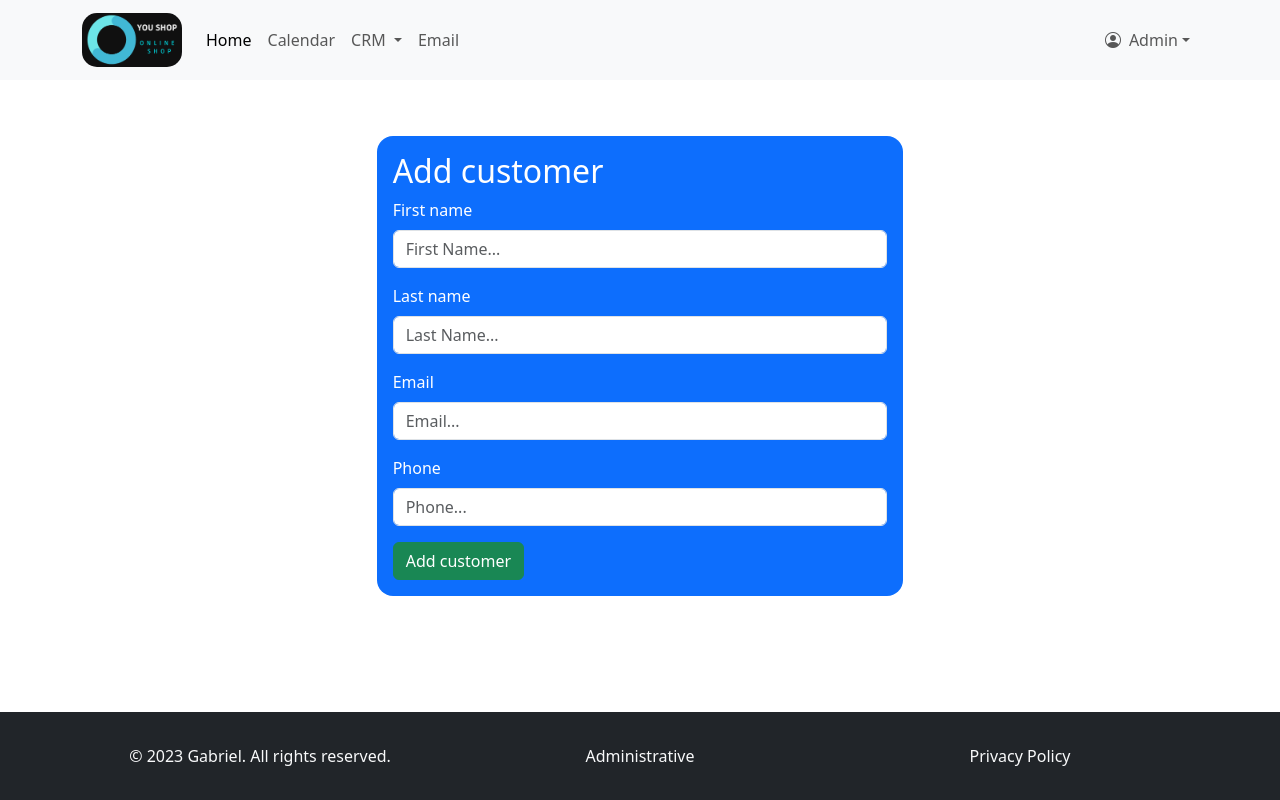
After one commit to GabrielVasconceloss/crm, a Django app: page /crm/add-customer/ in a window 1280 px wide. The commit adds this page. Run offline with Django 4.2, Linux system fonts and the light colour scheme; a user stored in the database is signed in; some libraries are stand-ins or nearby versions.

Commit message:
Creating a CRM system and implementation

```diff
--- a/crm/forms.py
+++ b/crm/forms.py
@@ -1,8 +1,14 @@
 from django import forms
-from .models import status
+from .models import status, Customer
 
 
 class StatusForm(forms.ModelForm):
     class Meta:
         model = status
         fields = ['title', 'description', 'title_color', 'text_color']
+
+
+class CustomerForm(forms.ModelForm):
+    class Meta:
+        model = Customer
+        fields = ['first_name', 'last_name', 'email', 'phone']
--- a/crm/models.py
+++ b/crm/models.py
@@ -8,6 +8,7 @@ class Camp(models.Model):
     def __str__(self):
         return "{} ({})".format(self.title, self.description)
 
+
 class status(models.Model):
     title = models.CharField(max_length=50)
     description = models.CharField(max_length=500, verbose_name="Description")
@@ -16,3 +17,50 @@ class status(models.Model):
 
     def __str__(self):
         return "{} ({})".format(self.title, self.description)
+
+
+class Customer(models.Model):
+    first_name = models.CharField(max_length=255)
+    last_name = models.CharField(max_length=255)
+    email = models.EmailField()
+    phone = models.CharField(max_length=15)
+
+    def __str__(self):
+        return "{} ({})".format(self.first_name, self.last_name)
+
+
+class Contact(models.Model):
+    customer = models.ForeignKey(Customer, on_delete=models.CASCADE)
+    contact_name = models.CharField(max_length=255)
+    contact_email = models.EmailField()
+    contact_phone = models.CharField(max_length=15)
+
+    def __str__(self):
+        return "{}".format(self.contact_name)
+
+
+class Opportunity(models.Model):
+    customer = models.ForeignKey(Customer, on_delete=models.CASCADE)
+    opportunity_name = models.CharField(max_length=255)
+    opportunity_description = models.TextField()
+    amount = models.DecimalField(max_digits=10, decimal_places=2)
+    status = models.CharField(max_length=50)
+
+    def __str__(self):
+        return "{} ({})".format(self.opportunity_name, self.opportunity_description)
+
+
+class Activity(models.Model):
+    customer = models.ForeignKey(Customer, on_delete=models.CASCADE)
+    activity_type = models.CharField(max_length=50)
+    activity_date = models.DateField()
+    notes = models.TextField()
+
+    def __str__(self):
+        return "{}".format(self.activity_type)
+
+
+class ContactOpportunityRelationship(models.Model):
+    contact = models.ForeignKey(Contact, on_delete=models.CASCADE)
+    opportunity = models.ForeignKey(Opportunity, on_delete=models.CASCADE)
+    role = models.CharField(max_length=50)
--- a/crm/urls.py
+++ b/crm/urls.py
@@ -7,4 +7,7 @@ urlpatterns = [
     path('add_status/', views.add_status, name='add_status'),
     path('/edit_status/<int:status_id>/',views.edit_status, name='edit_status'),
     path('/delete_status/<int:status_id>/', views.delete_status, name='delete_status'),
+    path('customer-list/', views.customer_list, name='customer_list'),
+    path('add-customer/', views.add_customer, name='add_customer'),
+    path('/edit-customer/<int:customer_id>/', views.edit_customer, name='edit_customer'),
 ]
--- a/crm/views.py
+++ b/crm/views.py
@@ -1,7 +1,7 @@
 from django.shortcuts import render, redirect, get_object_or_404
 from django.contrib.auth.decorators import login_required
-from .forms import StatusForm
-from .models import Camp, status
+from .forms import StatusForm, CustomerForm
+from .models import Camp, status, Customer
 from django.urls import reverse_lazy
 
 
@@ -10,9 +10,11 @@ def flow(request):
     Status = status.objects.all()
     return render(request, 'flow.html', {'Status': Status})
 
+@login_required
 def creatCamp(request):
     return render(request, 'addcamp.html')
 
+@login_required
 def add_status(request):
     if request.method == 'POST':
         form = StatusForm(request.POST)
@@ -23,6 +25,7 @@ def add_status(request):
         form = StatusForm()
     return render(request, 'add_status.html', {'form': form})
 
+@login_required
 def edit_status(request, status_id):
     Status = get_object_or_404(status, id=status_id)
 
@@ -36,7 +39,41 @@ def edit_status(request, status_id):
 
     return render(request, 'add_status.html', {'form': form, 'status': Status})
 
+@login_required
 def delete_status(request, status_id):
     Status = get_object_or_404(status, id=status_id)
     Status.delete()
     return redirect('flow')
+
+@login_required
+def customer_list(request):
+    customers = Customer.objects.all()
+    return render(request, 'customer_list.html', {'customers': customers})
+
+
+@login_required
+def add_customer(request):
+    btn_description = 'Add customer'
+    if request.method == 'POST':
+        form = CustomerForm(request.POST)
+        if form.is_valid():
+            form.save()
+            return redirect('customer_list')
+    else:
+        form = CustomerForm()
+
+    return render(request, 'add_customer.html', {'form': form, 'btn_description': btn_description})
+
+@login_required
+def edit_customer(request, customer_id):
+    btn_description = 'Edit client'
+    customer = get_object_or_404(Customer, id=customer_id)
+    if request.method == 'POST':
+        form = CustomerForm(request.POST, instance=customer )
+        if form.is_valid():
+            form.save()
+            return redirect('customer_list')
+    else:
+        form = CustomerForm(instance=customer)
+
+    return render(request, 'add_customer.html', {'form': form, 'Customer': customer, 'btn_description': btn_description})
--- /dev/null
+++ b/templates/add_customer.html
@@ -0,0 +1,54 @@
+{% extends 'index.html' %}
+
+{% block content %}
+    <div class="container-fluid mt-5 mb-5">
+        <div class="row justify-content-center ">
+            <div class="col-md-5 bg-primary rounded-4 p-3">
+                <div class="card-body">
+                    <h2 class="text-white" >Add customer</h2>
+                    <form method="POST">
+                        {% csrf_token %}
+                    <div class="mb-3">
+                        <label for="{{ form.first_name.id_for_label }}" class="form-label text-white">{{ form.first_name.label }}</label>
+                        <input type="text" class="form-control" placeholder="First Name..."
+                               {% if form.first_name.value %}
+                                value="{{ form.first_name.value }}"
+                               {% endif %}
+                               name="{{ form.first_name.name }}" id="{{ form.first_name.id_for_label }}" aria-describedby="{{ form.first_name.id_for_label }}">
+                        {{ form.first_name.errors }}
+                    </div>
+                    <div class="mb-3">
+                        <label for="{{ form.last_name.id_for_label }}" class="form-label text-white">{{ form.last_name.label }}</label>
+                        <input type="text" class="form-control" placeholder="Last Name..." name="{{ form.last_name.name }}"
+                               {% if form.last_name.value %}
+                                value="{{ form.last_name.value }}"
+                               {% endif %}
+                               id="{{ form.last_name.id_for_label }}" aria-describedby="{{ form.last_name.id_for_label }}">
+                        {{ form.last_name.errors }}
+                    </div>
+                    <div class="mb-3">
+                        <label for="{{ form.email.id_for_label }}" class="form-label text-white">{{ form.email.label }}</label>
+                        <input type="email" class="form-control" placeholder="Email..." name="{{ form.email.name }}"
+                               {% if form.email.value %}
+                                value="{{ form.email.value }}"
+                               {% endif %}
+                               id="{{ form.email.id_for_label }}" aria-describedby="{{ form.email.id_for_label }}">
+                        {{ form.email.errors }}
+                    </div>
+                    <div class="mb-3">
+                        <label for="{{ form.phone.id_for_label }}" class="form-label text-white">{{ form.phone.label }}</label>
+                        <input type="tel" class="form-control" placeholder="Phone..." name="{{ form.phone.name }}"
+                               {% if form.phone.value %}
+                                value="{{ form.phone.value }}"
+                               {% endif %}
+                               id="{{ form.phone.id_for_label }}" aria-describedby="{{ form.phone.id_for_label }}">
+                        {{ form.phone.errors }}
+                    </div>
+                    <button type="submit" class="btn btn-success">{{ btn_description }}</button>
+                    </form>
+                </div>
+            </div>
+        </div>
+    </div>
+
+{% endblock %}
--- a/templates/index.html
+++ b/templates/index.html
@@ -39,7 +39,7 @@
                               </a>
                               <ul class="dropdown-menu">
                                 <li><a class="dropdown-item" href="{% url 'flow' %}">Flow</a></li>
-                                <li><a class="dropdown-item" href="#">Lead</a></li>
+                                <li><a class="dropdown-item" href="{% url 'customer_list' %}">Customers</a></li>
                               </ul>
                             </li>
                             <li class="nav-item">
```
Also changed, not shown: crm/admin.py (+11 -1 lines), templates/add_status.html (+11 -3 lines), templates/customer_list.html (added, +38 -0 lines), crm/migrations/0004_customer_opportunity_contact_activity.py (added), crm/migrations/0005_alter_activity_customer_alter_contact_customer_and_more.py (added), db.sqlite3.
